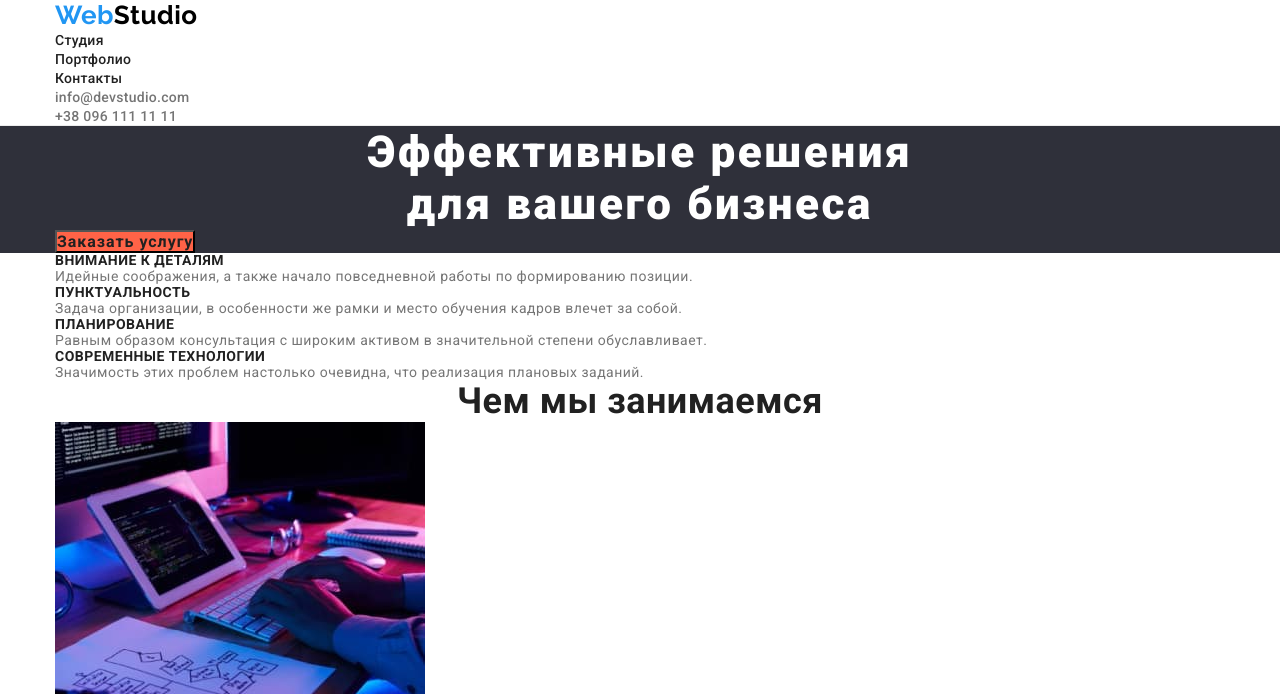
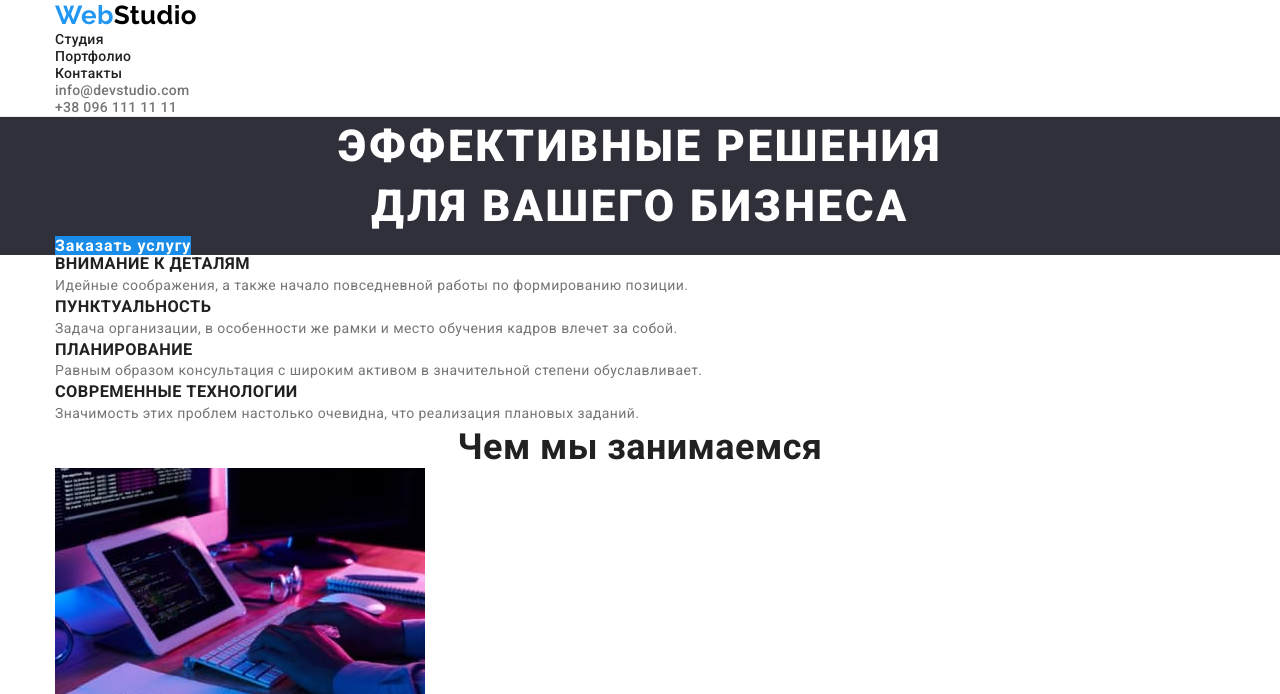
Before and after one commit to lenademchyk/goit-markup-hw-02, a plain HTML site: page index.html in a window 1280 px wide. Both pictures are taken after a click on the button "Заказать услугу". Shown: the top 694 px of the page. Drawn offline with Linux system fonts and the light colour scheme.

Commit message:
add current, active and some changes

```diff
--- a/css/reset.css
+++ b/css/reset.css
@@ -16,7 +16,7 @@ ul {
 
 button {
   cursor: pointer;
-  /* border: none; */
+  border: none;
 }
 
 img {
--- a/css/styles.css
+++ b/css/styles.css
@@ -12,6 +12,7 @@ body {
   color: var(--primary-text-color);
   font-family: Roboto, sans-serif;
   font-style: normal;
+  font-size: 14px;
   letter-spacing: 0.03em;
 }
 
@@ -31,11 +32,11 @@ body {
   overflow: hidden;
   opacity: 0;
   margin: -1px;
-  /* border: 0;
+  border: 0;
   padding: 0;
   clip: rect(0 0 0 0);
   clip-path: inset(50%);
-  position: absolute; */
+  position: absolute;
 }
 
 .header {
@@ -45,11 +46,11 @@ body {
 /*------------------Logo */
 
 .logo {
-  color: #2196f3;
+  color: var(--accent-color);
   font-family: Raleway, cursive;
   font-weight: 700;
   font-size: 26px;
-  line-height: 1, 19;
+  line-height: 1.19;
 }
 
 .logo-first {
@@ -65,8 +66,7 @@ body {
 .site-nav .link {
   color: var(--title-text-color);
   font-weight: 500;
-  font-size: 14px;
-  line-height: 1, 14;
+  line-height: 1.14;
   letter-spacing: 0.02em;
 }
 
@@ -75,19 +75,16 @@ body {
   color: var(--accent-color);
 }
 
-/* коли підключаю, то все ламається(( */
-
-/* .site-nav .link.current {
+.site-nav .link.current {
   color: var(--accent-color);
-} */
+}
 
 /* --------------Contacts */
 
 .contacts .link {
   color: inherit;
   font-weight: 500;
-  font-size: 14px;
-  line-height: 1, 14;
+  line-height: 1.14;
   letter-spacing: 0.02em;
 }
 
@@ -106,7 +103,8 @@ body {
   color: var(--main-white-color);
   font-weight: 900;
   font-size: 44px;
-  line-height: 1, 36;
+  line-height: 1.36;
+  text-transform: uppercase;
   text-align: center;
   letter-spacing: 0.06em;
 }
@@ -115,14 +113,12 @@ body {
 
 .features-item .title {
   color: var(--title-text-color);
-  font-size: 14px;
-  line-height: 1, 14;
+  line-height: 1.14;
   text-transform: uppercase;
 }
 
 .features-item .text {
-  font-size: 14px;
-  line-height: 1, 71;
+  line-height: 1.71;
 }
 
 /* ----------Gallery---+---Team------ */
@@ -131,7 +127,7 @@ body {
 .team-title {
   color: var(--title-text-color);
   font-size: 36px;
-  line-height: 1, 17;
+  line-height: 1.17;
   text-align: center;
 }
 
@@ -145,14 +141,14 @@ body {
   color: var(--title-text-color);
   font-weight: 500;
   font-size: 16px;
-  line-height: 1, 19;
+  line-height: 1.19;
   /* text-align: center; */
 }
 
 .team .profession,
 .portfolio .item {
   font-size: 16px;
-  line-height: 1, 19;
+  line-height: 1.19;
   /* text-align: center; */
 }
 
@@ -173,22 +169,16 @@ body {
   font-family: inherit;
   font-weight: 700;
   font-size: 16px;
-  line-height: 1, 19;
-  /* align-items: center;
-  text-align: center; */
+  line-height: 1.19;
+  align-items: center;
+  text-align: center;
   letter-spacing: 0.06em;
 }
 
 .button.primary:hover,
 .button.primary:focus {
-  color: var(--title-text-color);
-  background-color: tomato;
-
-  /* будуть застосовані такі кольори, тимчасово
-  томато+чорн поставила для візуальності кнопки */
-
-  /* color: var(--main-white-color);
-  background-color: #188ce8; */
+  color: var(--main-white-color);
+  background-color: #188ce8;
 }
 
 .button.secondary {
@@ -197,12 +187,13 @@ body {
   font-family: inherit;
   font-weight: 500;
   font-size: 16px;
-  line-height: 1, 62;
+  line-height: 1.62;
   text-align: center;
 }
 
 .button.secondary:hover,
-.button.secondary:focus {
+.button.secondary:focus,
+.button.secondary:active {
   color: var(--main-white-color);
   background-color: var(--accent-color);
 }
@@ -225,8 +216,7 @@ body {
 .address .link {
   color: rgba(255, 255, 255, 0.6);
   font-style: normal;
-  font-size: 14px;
-  line-height: 1, 71;
+  line-height: 1.71;
 }
 .address .link:hover,
 .address .link:focus {
--- a/index.html
+++ b/index.html
@@ -22,11 +22,11 @@
             >Web<span class="logo-first">Studio</span></a
           >
           <ul class="site-nav">
-            <li><a href="./index.html" class="link current">Студия</a></li>
+            <li><a href="./index.html" class="link">Студия</a></li>
             <li>
-              <a href="./portfolio.html" class="link current">Портфолио</a>
+              <a href="./portfolio.html" class="link">Портфолио</a>
             </li>
-            <li><a href="" class="link current">Контакты</a></li>
+            <li><a href="" class="link">Контакты</a></li>
           </ul>
         </nav>
         <ul class="contacts">
```
Also changed, not shown: portfolio.html (+3 -3 lines).
